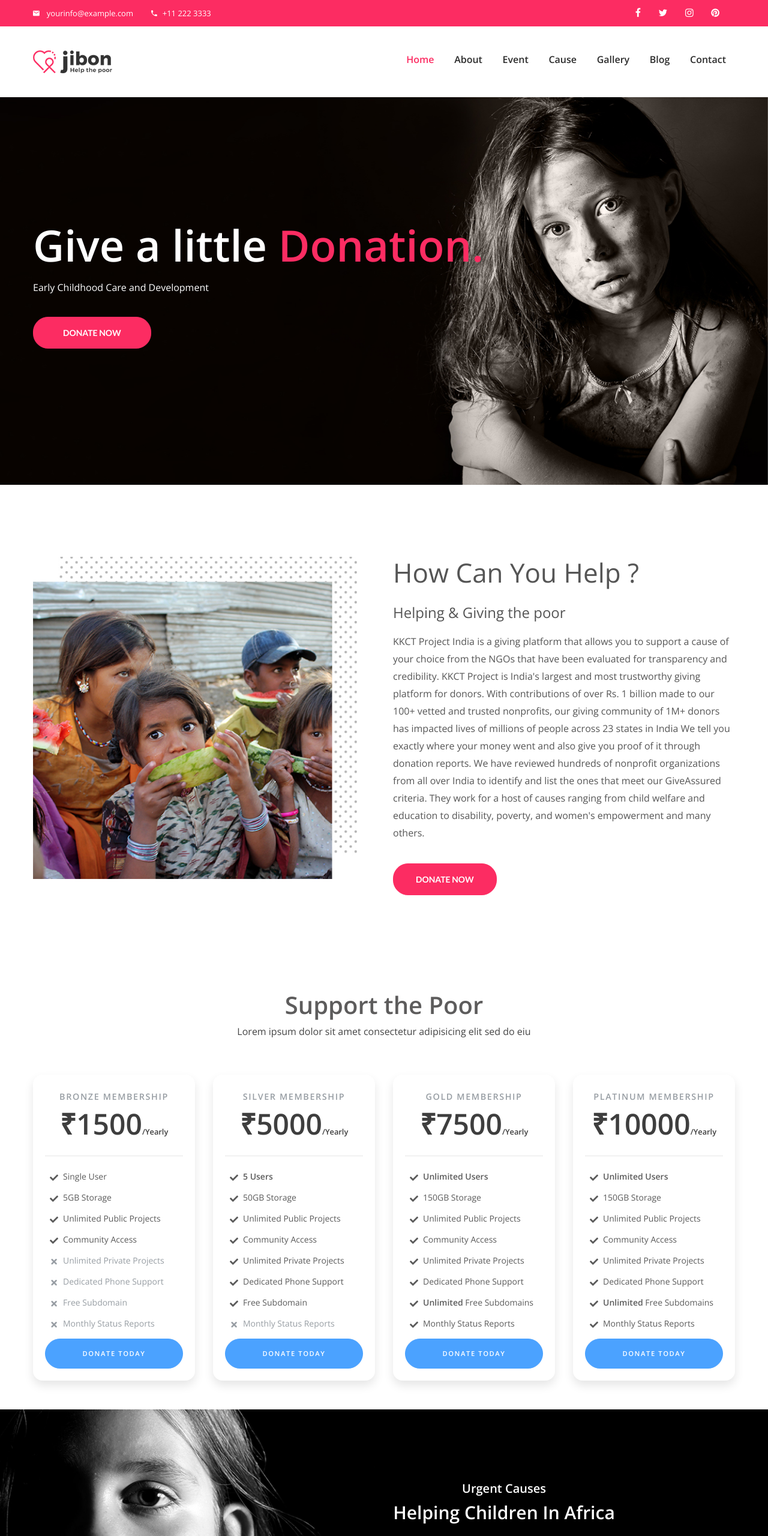
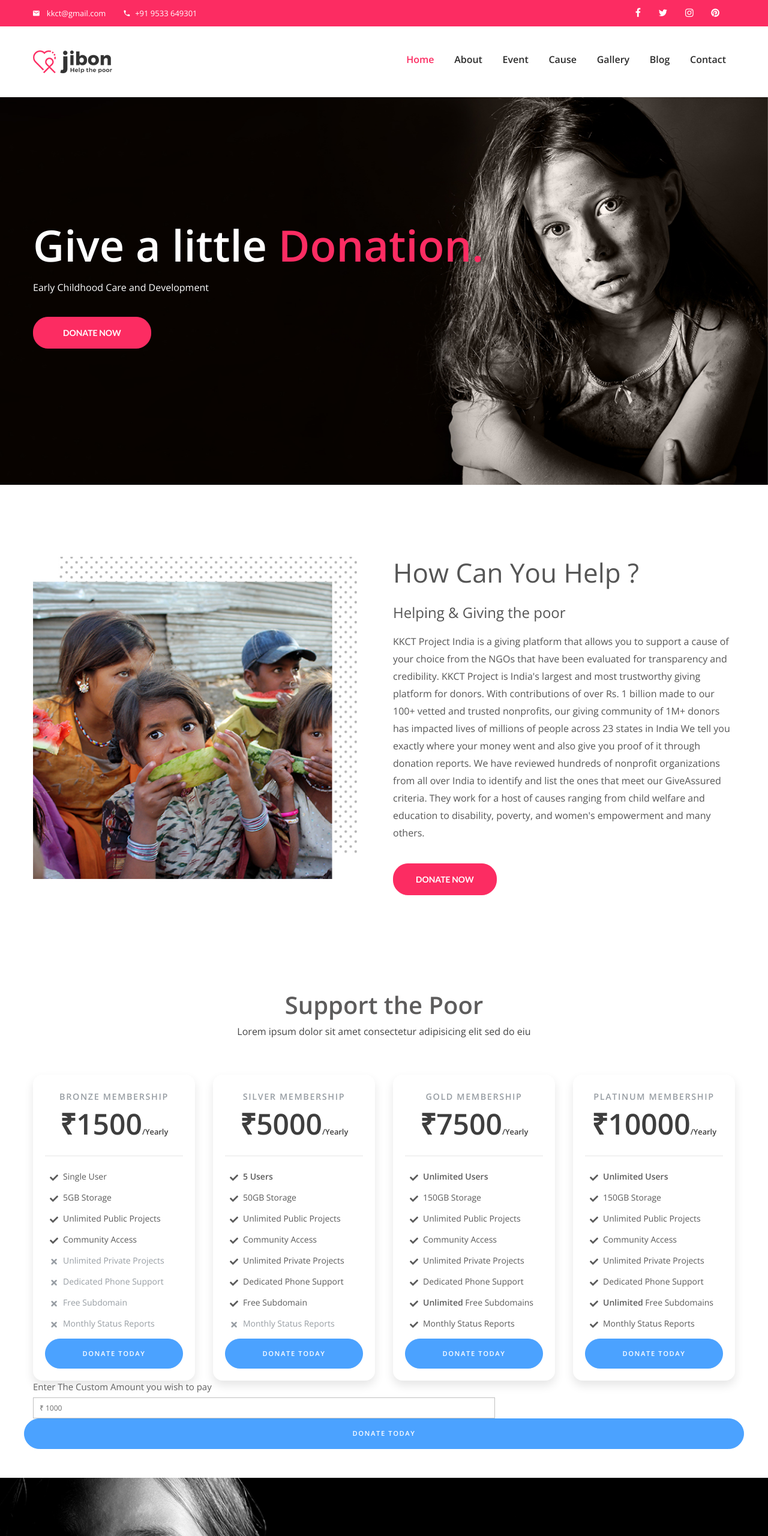
Before and after one commit to vijayabhaskar00/kkctproject, a plain HTML site: page index.html in a window 1280 px wide. Shown: the top 2560 px of the page at 60% size. Drawn offline with nearby package versions, Linux system fonts and the light colour scheme.

Commit message:
Update index.html

```diff
--- a/index.html
+++ b/index.html
@@ -70,8 +70,8 @@
                 <div class="container">
                     <div class="row">
                         <div class="col-md-6">
-                            <span class="ht-header-msg"><i class="zmdi zmdi-email"></i>yourinfo@example.com</span>
-                            <span class="ht-header-msg"><i class="zmdi zmdi-phone"></i>+11 222 3333</span>
+                            <span class="ht-header-msg"><i class="zmdi zmdi-email"></i>kkct@gmail.com</span>
+                            <span class="ht-header-msg"><i class="zmdi zmdi-phone"></i>+91 9533 649301</span>
                         </div>
                         <div class="col-md-6">
                             <div class="social-media float-right">
@@ -297,8 +297,16 @@
                   </div>
                 </div>
               </div>
+              <div class="row">
+                    <div class="col-md-8 col-sm-8">
+                        <label for="">Enter The Custom Amount you wish to pay</label>
+                        <input type="number" name="amount" id="amount" placeholder="&#x20B9; 1000">
+                    </div>
+                    <a href="#" class="btn btn-block btn-primary text-uppercase">Donate Today</a>
+              </div>
             </div>
-          </section>
+
+            </section>
 
         <!-- Cause Area End -->
         <!-- Join Area Start -->
@@ -746,11 +754,11 @@
                                     <div class="footer-address">
                                         <div class="s-footer-item">
                                             <i class="zmdi zmdi-home"></i>
-                                            <span>ur address goes here,stree Crossroad123.</span>
+                                            <span>Karthik Kodakandla Baheti residency, flat no 204, phase 2, saleem nagar, Musarambagh, Hyderabad, 500036.</span>
                                         </div>
                                         <div class="s-footer-item">
                                             <i class="zmdi zmdi-phone"></i>
-                                            <span>+11 222 333</span>
+                                            <span>+91 9533 649301</span>
                                         </div>
                                         <div class="s-footer-item">
                                             <i class="zmdi zmdi-email"></i>
```
